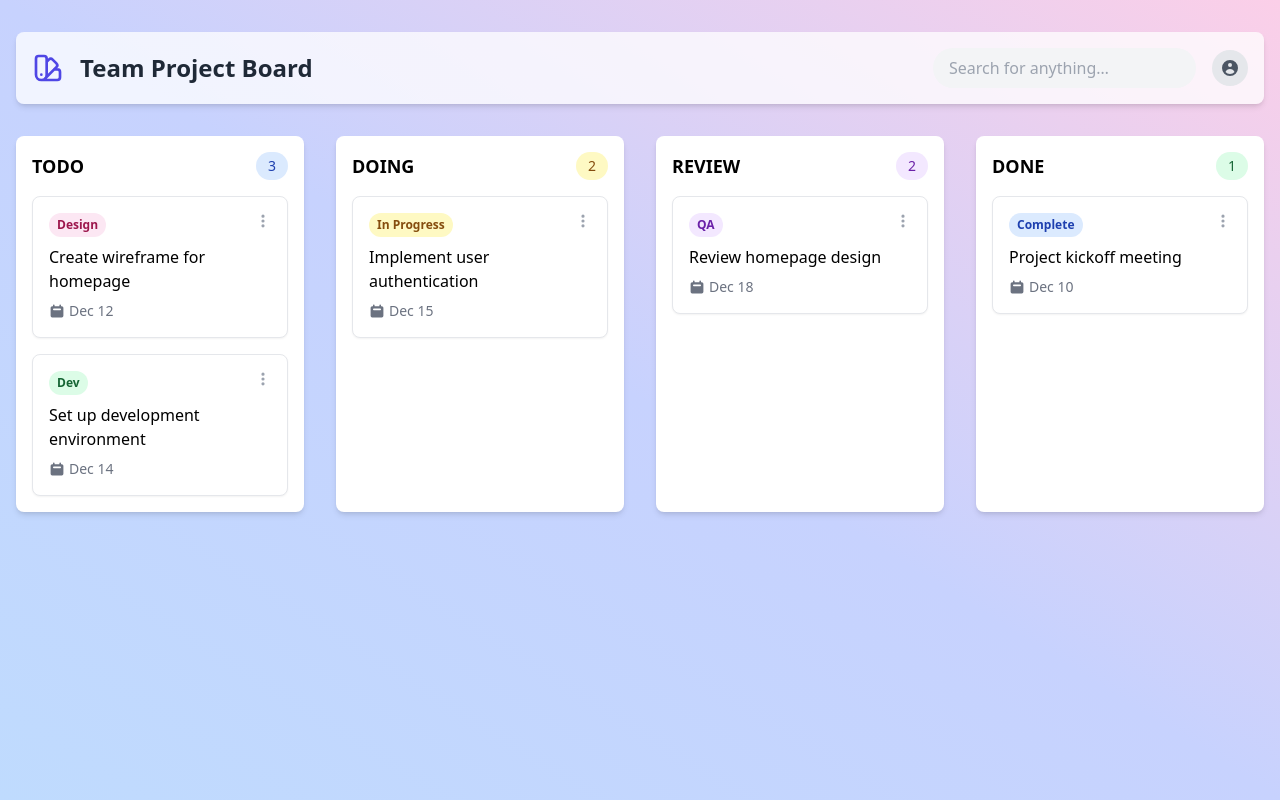
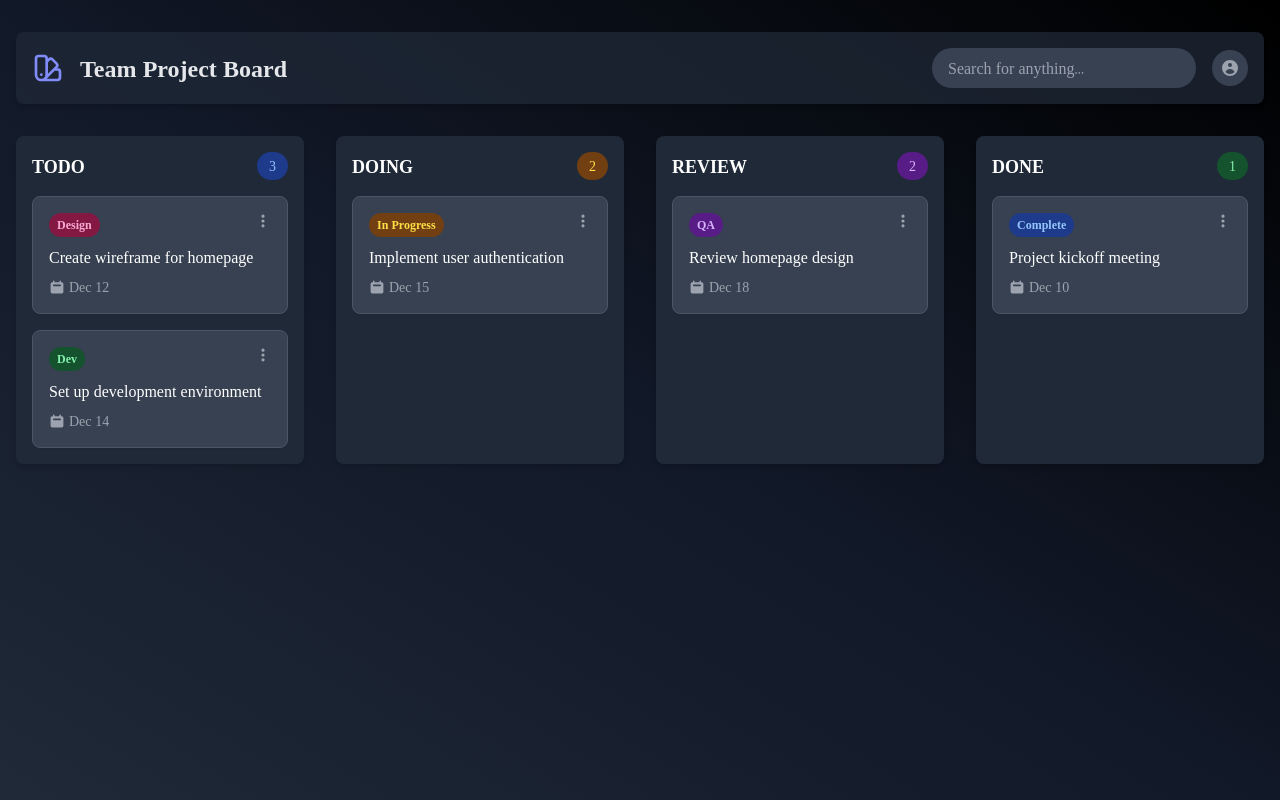
Before and after one commit to Youcode-Classe-E-2024-2025/MED-LAQSOUMi-PROJECT, a PHP site: page / in a window 1280 px wide. Run offline with PHP 8.4, Linux system fonts and the light colour scheme.

Commit message:
updated the style of template

```diff
--- a/assets/css/style.css
+++ b/assets/css/style.css
@@ -788,6 +788,11 @@ video {
   border-color: rgb(229 231 235 / var(--tw-border-opacity));
 }
 
+.border-gray-600 {
+  --tw-border-opacity: 1;
+  border-color: rgb(75 85 99 / var(--tw-border-opacity));
+}
+
 .bg-blue-100 {
   --tw-bg-opacity: 1;
   background-color: rgb(219 234 254 / var(--tw-bg-opacity));
@@ -828,6 +833,41 @@ video {
   background-color: rgb(254 249 195 / var(--tw-bg-opacity));
 }
 
+.bg-blue-900 {
+  --tw-bg-opacity: 1;
+  background-color: rgb(30 58 138 / var(--tw-bg-opacity));
+}
+
+.bg-gray-700 {
+  --tw-bg-opacity: 1;
+  background-color: rgb(55 65 81 / var(--tw-bg-opacity));
+}
+
+.bg-gray-800 {
+  --tw-bg-opacity: 1;
+  background-color: rgb(31 41 55 / var(--tw-bg-opacity));
+}
+
+.bg-green-900 {
+  --tw-bg-opacity: 1;
+  background-color: rgb(20 83 45 / var(--tw-bg-opacity));
+}
+
+.bg-pink-900 {
+  --tw-bg-opacity: 1;
+  background-color: rgb(131 24 67 / var(--tw-bg-opacity));
+}
+
+.bg-purple-900 {
+  --tw-bg-opacity: 1;
+  background-color: rgb(88 28 135 / var(--tw-bg-opacity));
+}
+
+.bg-yellow-900 {
+  --tw-bg-opacity: 1;
+  background-color: rgb(113 63 18 / var(--tw-bg-opacity));
+}
+
 .bg-opacity-75 {
   --tw-bg-opacity: 0.75;
 }
@@ -842,13 +882,28 @@ video {
   --tw-gradient-stops: var(--tw-gradient-from), var(--tw-gradient-to);
 }
 
+.from-gray-800 {
+  --tw-gradient-from: #1f2937 var(--tw-gradient-from-position);
+  --tw-gradient-to: rgb(31 41 55 / 0) var(--tw-gradient-to-position);
+  --tw-gradient-stops: var(--tw-gradient-from), var(--tw-gradient-to);
+}
+
 .via-indigo-200 {
   --tw-gradient-to: rgb(199 210 254 / 0)  var(--tw-gradient-to-position);
   --tw-gradient-stops: var(--tw-gradient-from), #c7d2fe var(--tw-gradient-via-position), var(--tw-gradient-to);
 }
 
+.via-gray-900 {
+  --tw-gradient-to: rgb(17 24 39 / 0)  var(--tw-gradient-to-position);
+  --tw-gradient-stops: var(--tw-gradient-from), #111827 var(--tw-gradient-via-position), var(--tw-gradient-to);
+}
+
 .to-pink-200 {
   --tw-gradient-to: #fbcfe8 var(--tw-gradient-to-position);
+}
+
+.to-black {
+  --tw-gradient-to: #000 var(--tw-gradient-to-position);
 }
 
 .stroke-current {
@@ -891,6 +946,10 @@ video {
 .py-8 {
   padding-top: 2rem;
   padding-bottom: 2rem;
+}
+
+.font-poppins {
+  font-family: Noto Sans PhagsPa, serif;
 }
 
 .text-2xl {
@@ -979,6 +1038,46 @@ video {
   color: rgb(133 77 14 / var(--tw-text-opacity));
 }
 
+.text-blue-300 {
+  --tw-text-opacity: 1;
+  color: rgb(147 197 253 / var(--tw-text-opacity));
+}
+
+.text-gray-200 {
+  --tw-text-opacity: 1;
+  color: rgb(229 231 235 / var(--tw-text-opacity));
+}
+
+.text-green-300 {
+  --tw-text-opacity: 1;
+  color: rgb(134 239 172 / var(--tw-text-opacity));
+}
+
+.text-indigo-400 {
+  --tw-text-opacity: 1;
+  color: rgb(129 140 248 / var(--tw-text-opacity));
+}
+
+.text-pink-300 {
+  --tw-text-opacity: 1;
+  color: rgb(249 168 212 / var(--tw-text-opacity));
+}
+
+.text-purple-300 {
+  --tw-text-opacity: 1;
+  color: rgb(216 180 254 / var(--tw-text-opacity));
+}
+
+.text-white {
+  --tw-text-opacity: 1;
+  color: rgb(255 255 255 / var(--tw-text-opacity));
+}
+
+.text-yellow-300 {
+  --tw-text-opacity: 1;
+  color: rgb(253 224 71 / var(--tw-text-opacity));
+}
+
 .underline {
   text-decoration-line: underline;
 }
@@ -1004,9 +1103,19 @@ video {
   background-color: rgb(209 213 219 / var(--tw-bg-opacity));
 }
 
+.hover\:bg-gray-600:hover {
+  --tw-bg-opacity: 1;
+  background-color: rgb(75 85 99 / var(--tw-bg-opacity));
+}
+
 .hover\:text-gray-600:hover {
   --tw-text-opacity: 1;
   color: rgb(75 85 99 / var(--tw-text-opacity));
+}
+
+.hover\:text-gray-200:hover {
+  --tw-text-opacity: 1;
+  color: rgb(229 231 235 / var(--tw-text-opacity));
 }
 
 .focus\:border-blue-300:focus {
--- a/index.php
+++ b/index.php
@@ -5,57 +5,60 @@
     <meta name="viewport" content="width=device-width, initial-scale=1.0">
     <meta name="description" content="Responsive Kanban board for team project management">
     <!-- <script src="https://cdn.tailwindcss.com"></script> -->
-     <link rel="stylesheet" href="./assets/css/style.css">
+    <link rel="preconnect" href="https://fonts.googleapis.com">
+    <link rel="preconnect" href="https://fonts.gstatic.com" crossorigin>
+    <link href="https://fonts.googleapis.com/css2?family=Noto+Sans+PhagsPa&display=swap" rel="stylesheet">
+    <link rel="stylesheet" href="./assets/css/style.css">
     <title>KANBAN</title>
 </head>
-<body class="bg-gradient-to-tr from-blue-200 via-indigo-200 to-pink-200 min-h-screen">
+<body class="font-poppins bg-gradient-to-tr from-gray-800 via-gray-900 to-black min-h-screen text-white">
     <div class="container mx-auto px-4 py-8">
-        <header class="bg-white bg-opacity-75 rounded-lg shadow-md p-4 mb-8">
+        <header class="bg-gray-800 bg-opacity-75 rounded-lg shadow-md p-4 mb-8">
             <div class="flex flex-col md:flex-row items-center justify-between">
                 <div class="flex items-center mb-4 md:mb-0">
-                    <svg class="w-8 h-8 text-indigo-600 stroke-current mr-4" xmlns="http://www.w3.org/2000/svg" fill="none" viewBox="0 0 24 24" stroke="currentColor">
+                    <svg class="w-8 h-8 text-indigo-400 stroke-current mr-4" xmlns="http://www.w3.org/2000/svg" fill="none" viewBox="0 0 24 24" stroke="currentColor">
                         <path stroke-linecap="round" stroke-linejoin="round" stroke-width="2" d="M7 21a4 4 0 01-4-4V5a2 2 0 012-2h4a2 2 0 012 2v12a4 4 0 01-4 4zm0 0h12a2 2 0 002-2v-4a2 2 0 00-2-2h-2.343M11 7.343l1.657-1.657a2 2 0 012.828 0l2.829 2.829a2 2 0 010 2.828l-8.486 8.485M7 17h.01" />
                     </svg>
-                    <h1 class="text-2xl font-bold text-gray-800">Team Project Board</h1>
+                    <h1 class="text-2xl font-bold text-gray-200">Team Project Board</h1>
                 </div>
                 <div class="flex items-center space-x-4">
-                    <input class="px-4 py-2 rounded-full bg-gray-100 focus:outline-none focus:ring focus:border-blue-300" type="search" placeholder="Search for anything…">
-                    <button class="p-2 rounded-full bg-gray-200 hover:bg-gray-300 focus:outline-none focus:ring focus:border-blue-300">
-                        <svg class="w-5 h-5 text-gray-600" fill="currentColor" viewBox="0 0 20 20" xmlns="http://www.w3.org/2000/svg"><path fill-rule="evenodd" d="M18 10a8 8 0 11-16 0 8 8 0 0116 0zm-6-3a2 2 0 11-4 0 2 2 0 014 0zm-2 4a5 5 0 00-4.546 2.916A5.986 5.986 0 0010 16a5.986 5.986 0 004.546-2.084A5 5 0 0010 11z" clip-rule="evenodd"></path></svg>
+                    <input class="px-4 py-2 rounded-full bg-gray-700 text-white focus:outline-none focus:ring focus:border-blue-300" type="search" placeholder="Search for anything…">
+                    <button class="p-2 rounded-full bg-gray-700 hover:bg-gray-600 focus:outline-none focus:ring focus:border-blue-300">
+                        <svg class="w-5 h-5 text-gray-400" fill="currentColor" viewBox="0 0 20 20" xmlns="http://www.w3.org/2000/svg"><path fill-rule="evenodd" d="M18 10a8 8 0 11-16 0 8 8 0 0116 0zm-6-3a2 2 0 11-4 0 2 2 0 014 0zm-2 4a5 5 0 00-4.546 2.916A5.986 5.986 0 0010 16a5.986 5.986 0 004.546-2.084A5 5 0 0010 11z" clip-rule="evenodd"></path></svg>
                     </button>
                 </div>
             </div>
         </header>
 
         <main class="grid grid-cols-1 md:grid-cols-2 lg:grid-cols-4 gap-8">
-            <section class="bg-white rounded-lg shadow-md p-4">
+            <section class="bg-gray-800 rounded-lg shadow-md p-4">
                 <h2 class="text-lg font-semibold mb-4 flex justify-between items-center">
                     <span>TODO</span>
-                    <span class="text-sm font-normal bg-blue-100 text-blue-800 py-1 px-3 rounded-full">3</span>
+                    <span class="text-sm font-normal bg-blue-900 text-blue-300 py-1 px-3 rounded-full">3</span>
                 </h2>
                 <div class="space-y-4">
-                    <div class="bg-white border border-gray-200 rounded-lg p-4 shadow-sm">
+                    <div class="bg-gray-700 border border-gray-600 rounded-lg p-4 shadow-sm">
                         <div class="flex justify-between items-start mb-2">
-                            <span class="px-2 py-1 text-xs font-semibold bg-pink-100 text-pink-800 rounded-full">Design</span>
-                            <button class="text-gray-400 hover:text-gray-600">
+                            <span class="px-2 py-1 text-xs font-semibold bg-pink-900 text-pink-300 rounded-full">Design</span>
+                            <button class="text-gray-400 hover:text-gray-200">
                                 <svg class="w-4 h-4" fill="currentColor" viewBox="0 0 20 20" xmlns="http://www.w3.org/2000/svg"><path d="M10 6a2 2 0 110-4 2 2 0 010 4zM10 12a2 2 0 110-4 2 2 0 010 4zM10 18a2 2 0 110-4 2 2 0 010 4z"></path></svg>
                             </button>
                         </div>
                         <h3 class="font-medium mb-2">Create wireframe for homepage</h3>
-                        <div class="flex items-center text-sm text-gray-500">
+                        <div class="flex items-center text-sm text-gray-400">
                             <svg class="w-4 h-4 mr-1" fill="currentColor" viewBox="0 0 20 20" xmlns="http://www.w3.org/2000/svg"><path fill-rule="evenodd" d="M6 2a1 1 0 00-1 1v1H4a2 2 0 00-2 2v10a2 2 0 002 2h12a2 2 0 002-2V6a2 2 0 00-2-2h-1V3a1 1 0 10-2 0v1H7V3a1 1 0 00-1-1zm0 5a1 1 0 000 2h8a1 1 0 100-2H6z" clip-rule="evenodd"></path></svg>
                             <span>Dec 12</span>
                         </div>
                     </div>
-                    <div class="bg-white border border-gray-200 rounded-lg p-4 shadow-sm">
+                    <div class="bg-gray-700 border border-gray-600 rounded-lg p-4 shadow-sm">
                         <div class="flex justify-between items-start mb-2">
-                            <span class="px-2 py-1 text-xs font-semibold bg-green-100 text-green-800 rounded-full">Dev</span>
-                            <button class="text-gray-400 hover:text-gray-600">
+                            <span class="px-2 py-1 text-xs font-semibold bg-green-900 text-green-300 rounded-full">Dev</span>
+                            <button class="text-gray-400 hover:text-gray-200">
                                 <svg class="w-4 h-4" fill="currentColor" viewBox="0 0 20 20" xmlns="http://www.w3.org/2000/svg"><path d="M10 6a2 2 0 110-4 2 2 0 010 4zM10 12a2 2 0 110-4 2 2 0 010 4zM10 18a2 2 0 110-4 2 2 0 010 4z"></path></svg>
                             </button>
                         </div>
                         <h3 class="font-medium mb-2">Set up development environment</h3>
-                        <div class="flex items-center text-sm text-gray-500">
+                        <div class="flex items-center text-sm text-gray-400">
                             <svg class="w-4 h-4 mr-1" fill="currentColor" viewBox="0 0 20 20" xmlns="http://www.w3.org/2000/svg"><path fill-rule="evenodd" d="M6 2a1 1 0 00-1 1v1H4a2 2 0 00-2 2v10a2 2 0 002 2h12a2 2 0 002-2V6a2 2 0 00-2-2h-1V3a1 1 0 10-2 0v1H7V3a1 1 0 00-1-1zm0 5a1 1 0 000 2h8a1 1 0 100-2H6z" clip-rule="evenodd"></path></svg>
                             <span>Dec 14</span>
                         </div>
@@ -63,21 +66,21 @@
                 </div>
             </section>
 
-            <section class="bg-white rounded-lg shadow-md p-4">
+            <section class="bg-gray-800 rounded-lg shadow-md p-4">
                 <h2 class="text-lg font-semibold mb-4 flex justify-between items-center">
                     <span>DOING</span>
-                    <span class="text-sm font-normal bg-yellow-100 text-yellow-800 py-1 px-3 rounded-full">2</span>
+                    <span class="text-sm font-normal bg-yellow-900 text-yellow-300 py-1 px-3 rounded-full">2</span>
                 </h2>
                 <div class="space-y-4">
-                    <div class="bg-white border border-gray-200 rounded-lg p-4 shadow-sm">
+                    <div class="bg-gray-700 border border-gray-600 rounded-lg p-4 shadow-sm">
                         <div class="flex justify-between items-start mb-2">
-                            <span class="px-2 py-1 text-xs font-semibold bg-yellow-100 text-yellow-800 rounded-full">In Progress</span>
-                            <button class="text-gray-400 hover:text-gray-600">
+                            <span class="px-2 py-1 text-xs font-semibold bg-yellow-900 text-yellow-300 rounded-full">In Progress</span>
+                            <button class="text-gray-400 hover:text-gray-200">
                                 <svg class="w-4 h-4" fill="currentColor" viewBox="0 0 20 20" xmlns="http://www.w3.org/2000/svg"><path d="M10 6a2 2 0 110-4 2 2 0 010 4zM10 12a2 2 0 110-4 2 2 0 010 4zM10 18a2 2 0 110-4 2 2 0 010 4z"></path></svg>
                             </button>
                         </div>
                         <h3 class="font-medium mb-2">Implement user authentication</h3>
-                        <div class="flex items-center text-sm text-gray-500">
+                        <div class="flex items-center text-sm text-gray-400">
                             <svg class="w-4 h-4 mr-1" fill="currentColor" viewBox="0 0 20 20" xmlns="http://www.w3.org/2000/svg"><path fill-rule="evenodd" d="M6 2a1 1 0 00-1 1v1H4a2 2 0 00-2 2v10a2 2 0 002 2h12a2 2 0 002-2V6a2 2 0 00-2-2h-1V3a1 1 0 10-2 0v1H7V3a1 1 0 00-1-1zm0 5a1 1 0 000 2h8a1 1 0 100-2H6z" clip-rule="evenodd"></path></svg>
                             <span>Dec 15</span>
                         </div>
@@ -85,21 +88,21 @@
                 </div>
             </section>
 
-            <section class="bg-white rounded-lg shadow-md p-4">
+            <section class="bg-gray-800 rounded-lg shadow-md p-4">
                 <h2 class="text-lg font-semibold mb-4 flex justify-between items-center">
                     <span>REVIEW</span>
-                    <span class="text-sm font-normal bg-purple-100 text-purple-800 py-1 px-3 rounded-full">2</span>
+                    <span class="text-sm font-normal bg-purple-900 text-purple-300 py-1 px-3 rounded-full">2</span>
                 </h2>
                 <div class="space-y-4">
-                    <div class="bg-white border border-gray-200 rounded-lg p-4 shadow-sm">
+                    <div class="bg-gray-700 border border-gray-600 rounded-lg p-4 shadow-sm">
                         <div class="flex justify-between items-start mb-2">
-                            <span class="px-2 py-1 text-xs font-semibold bg-purple-100 text-purple-800 rounded-full">QA</span>
-                            <button class="text-gray-400 hover:text-gray-600">
+                            <span class="px-2 py-1 text-xs font-semibold bg-purple-900 text-purple-300 rounded-full">QA</span>
+                            <button class="text-gray-400 hover:text-gray-200">
                                 <svg class="w-4 h-4" fill="currentColor" viewBox="0 0 20 20" xmlns="http://www.w3.org/2000/svg"><path d="M10 6a2 2 0 110-4 2 2 0 010 4zM10 12a2 2 0 110-4 2 2 0 010 4zM10 18a2 2 0 110-4 2 2 0 010 4z"></path></svg>
                             </button>
                         </div>
                         <h3 class="font-medium mb-2">Review homepage design</h3>
-                        <div class="flex items-center text-sm text-gray-500">
+                        <div class="flex items-center text-sm text-gray-400">
                             <svg class="w-4 h-4 mr-1" fill="currentColor" viewBox="0 0 20 20" xmlns="http://www.w3.org/2000/svg"><path fill-rule="evenodd" d="M6 2a1 1 0 00-1 1v1H4a2 2 0 00-2 2v10a2 2 0 002 2h12a2 2 0 002-2V6a2 2 0 00-2-2h-1V3a1 1 0 10-2 0v1H7V3a1 1 0 00-1-1zm0 5a1 1 0 000 2h8a1 1 0 100-2H6z" clip-rule="evenodd"></path></svg>
                             <span>Dec 18</span>
                         </div>
@@ -107,21 +110,21 @@
                 </div>
             </section>
 
-            <section class="bg-white rounded-lg shadow-md p-4">
+            <section class="bg-gray-800 rounded-lg shadow-md p-4">
                 <h2 class="text-lg font-semibold mb-4 flex justify-between items-center">
                     <span>DONE</span>
-                    <span class="text-sm font-normal bg-green-100 text-green-800 py-1 px-3 rounded-full">1</span>
+                    <span class="text-sm font-normal bg-green-900 text-green-300 py-1 px-3 rounded-full">1</span>
                 </h2>
                 <div class="space-y-4">
-                    <div class="bg-white border border-gray-200 rounded-lg p-4 shadow-sm">
+                    <div class="bg-gray-700 border border-gray-600 rounded-lg p-4 shadow-sm">
                         <div class="flex justify-between items-start mb-2">
-                            <span class="px-2 py-1 text-xs font-semibold bg-blue-100 text-blue-800 rounded-full">Complete</span>
-                            <button class="text-gray-400 hover:text-gray-600">
+                            <span class="px-2 py-1 text-xs font-semibold bg-blue-900 text-blue-300 rounded-full">Complete</span>
+                            <button class="text-gray-400 hover:text-gray-200">
                                 <svg class="w-4 h-4" fill="currentColor" viewBox="0 0 20 20" xmlns="http://www.w3.org/2000/svg"><path d="M10 6a2 2 0 110-4 2 2 0 010 4zM10 12a2 2 0 110-4 2 2 0 010 4zM10 18a2 2 0 110-4 2 2 0 010 4z"></path></svg>
                             </button>
                         </div>
                         <h3 class="font-medium mb-2">Project kickoff meeting</h3>
-                        <div class="flex items-center text-sm text-gray-500">
+                        <div class="flex items-center text-sm text-gray-400">
                             <svg class="w-4 h-4 mr-1" fill="currentColor" viewBox="0 0 20 20" xmlns="http://www.w3.org/2000/svg"><path fill-rule="evenodd" d="M6 2a1 1 0 00-1 1v1H4a2 2 0 00-2 2v10a2 2 0 002 2h12a2 2 0 002-2V6a2 2 0 00-2-2h-1V3a1 1 0 10-2 0v1H7V3a1 1 0 00-1-1zm0 5a1 1 0 000 2h8a1 1 0 100-2H6z" clip-rule="evenodd"></path></svg>
                             <span>Dec 10</span>
                         </div>
--- a/tailwind.config.js
+++ b/tailwind.config.js
@@ -15,7 +15,7 @@ export default {
         425: "425px",
       },
       fontFamily: {
-        poppins: ["Markazi Text", "serif"],
+        poppins: ["Noto Sans PhagsPa", "serif"],
       },
     },
   },
```
